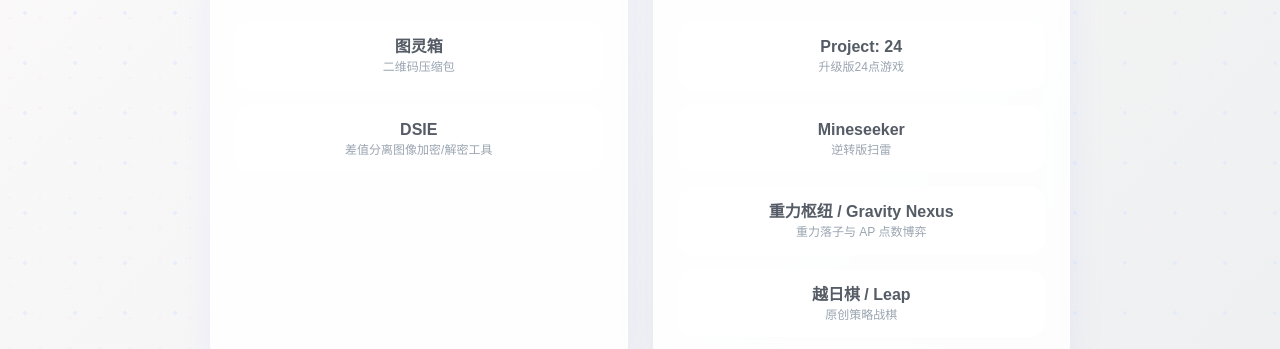
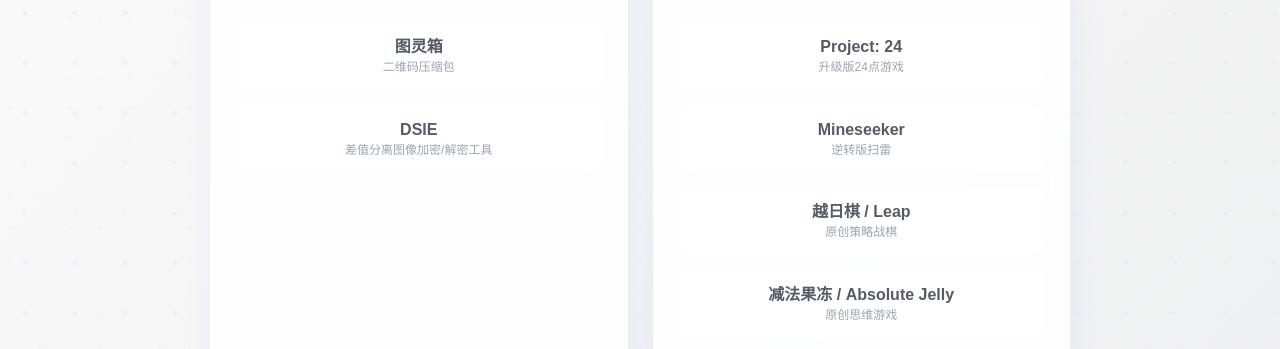
Before and after one commit to Stellate0511/stellate0511.github.io, a plain HTML site: page index.html in a window 1280 px wide. Shown: the part 412-761 px from the top of the page. Drawn offline with Linux system fonts and the light colour scheme.

Commit message:
Update index.html

```diff
--- a/index.html
+++ b/index.html
@@ -315,13 +315,17 @@
                         <span class="btn-title">Mineseeker</span>
                         <span class="btn-subtitle">逆转版扫雷</span>
                     </a>
+                    <a href="/Leap/" class="btn">
+                        <span class="btn-title">越日棋 / Leap</span>
+                        <span class="btn-subtitle">原创策略战棋</span>
+                    </a>
+                    <a href="/AbsoluteJelly/" class="btn">
+                        <span class="btn-title">减法果冻 / Absolute Jelly</span>
+                        <span class="btn-subtitle">原创思维游戏</span>
+                    </a>
                     <a href="/GravityNexus/" class="btn">
                         <span class="btn-title">重力枢纽 / Gravity Nexus</span>
                         <span class="btn-subtitle">重力落子与 AP 点数博弈</span>
-                    </a>
-                    <a href="/Leap/" class="btn">
-                        <span class="btn-title">越日棋 / Leap</span>
-                        <span class="btn-subtitle">原创策略战棋</span>
                     </a>
                 </div>
             </section>
```
